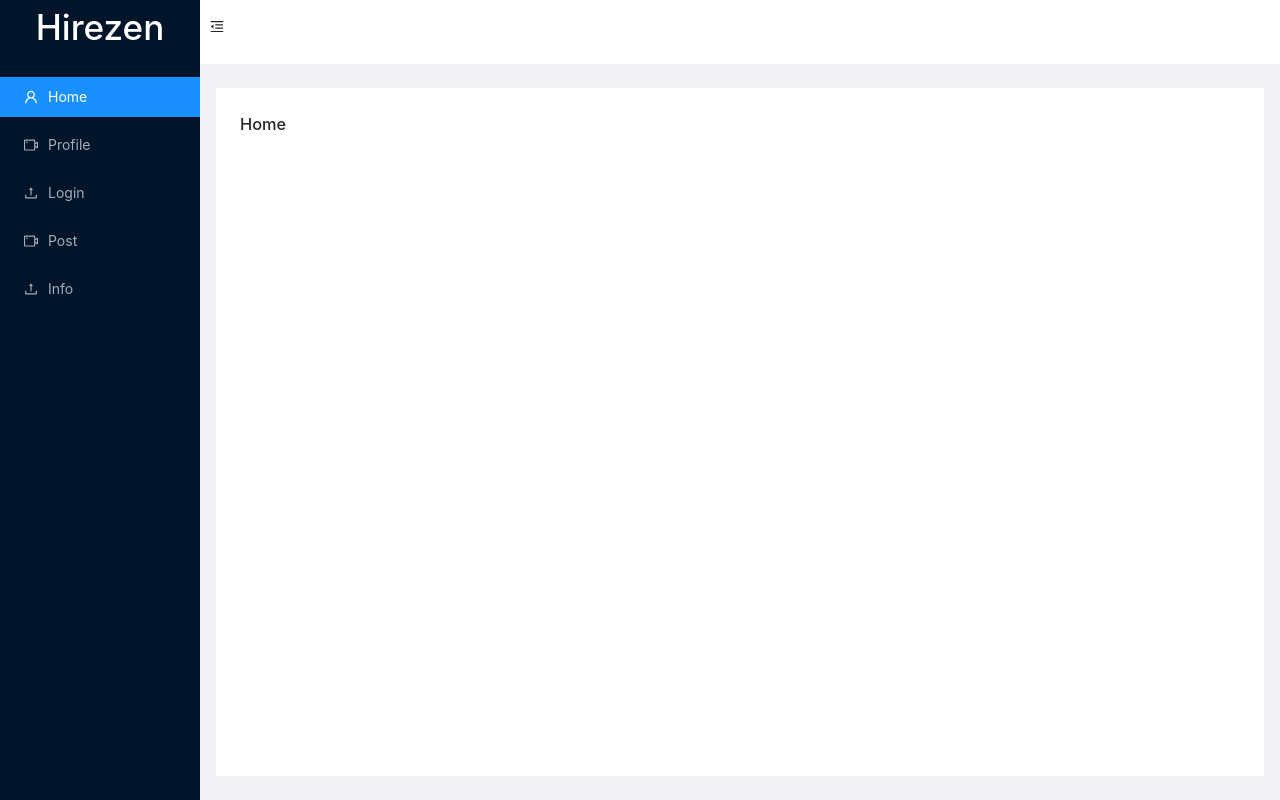
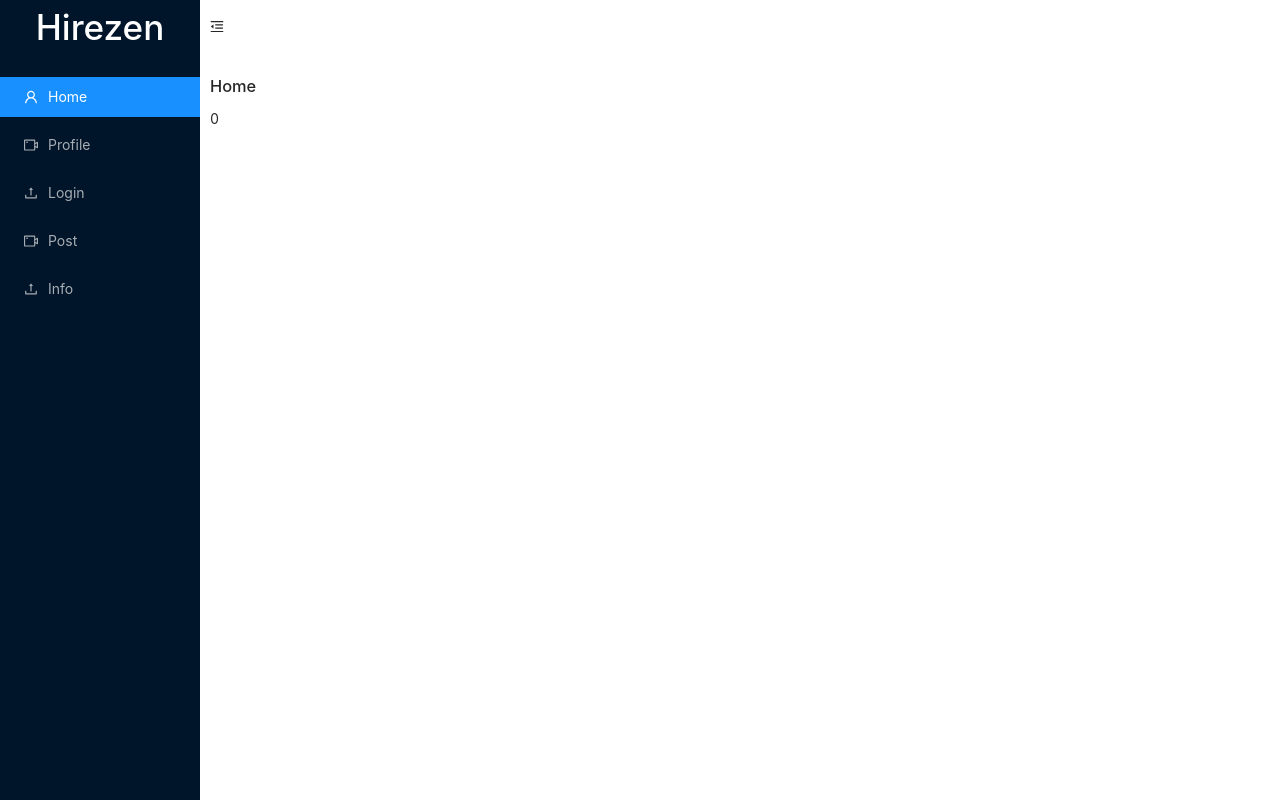
Before and after one commit to YashKumar-0307/Hirezen, a React (Create React App) app in the folder client/: page / in a window 1280 px wide. Built offline with nearby package versions, Linux system fonts and the light colour scheme; no server answers.

Commit message:
Redux setup

```diff
--- a/client/src/index.css
+++ b/client/src/index.css
@@ -52,3 +52,8 @@ code {
 .logo h1 {
   color: white !important;
 }
+
+.ant-layout-content {
+  margin: 0 !important;
+  padding: 10px !important;
+}
--- a/client/src/pages/Home.jsx
+++ b/client/src/pages/Home.jsx
@@ -1,11 +1,22 @@
-import React from "react";
+import React, { useEffect } from "react";
 import DefaultLayout from "../components/DefaultLayout";
+import { useSelector, useDispatch } from "react-redux";
+import { getAllJobs } from "../redux/actions/jobsAction";
 
 function Home() {
+  // Accessing array data present in jobsReducer
+  const { jobs } = useSelector((state) => state.jobsReducer);
+  const dispatch = useDispatch();
+
+  useEffect(() => {
+    dispatch(getAllJobs());
+  }, []);
+
   return (
     <div>
       <DefaultLayout>
         <h1>Home</h1>
+        {jobs.length}
       </DefaultLayout>
     </div>
   );
--- /dev/null
+++ b/client/src/redux/actions/jobsAction.js
@@ -0,0 +1,11 @@
+import axios from "axios";
+
+// dispatch is middleware with the help of which we call reducer after successfull API operations.
+export const getAllJobs = () => async (dispatch) => {
+  try {
+    const response = await axios.get("/api/jobs/getalljobs");
+    dispatch({ type: "GET_ALL_JOBS", payload: response.data });
+  } catch (error) {
+    console.log(error);
+  }
+};
--- /dev/null
+++ b/client/src/redux/reducers/jobsReducer.js
@@ -0,0 +1,16 @@
+const initialState = {
+  jobs: [],
+};
+
+export const jobsReducer = (state = initialState, action) => {
+  switch (action.type) {
+    case "GET_ALL_JOBS":
+      return {
+        // We have to keep state constant and update jobs array
+        ...state,
+        jobs: action.payload,
+      };
+    default:
+      return state;
+  }
+};
--- /dev/null
+++ b/client/src/redux/store.js
@@ -0,0 +1,16 @@
+import { combineReducers } from "redux";
+import { createStore, applyMiddleware } from "redux";
+import thunk from "redux-thunk";
+import { jobsReducer } from "./reducers/jobsReducer";
+import { composeWithDevTools } from "redux-devtools-extension";
+
+const rootReducer = combineReducers({
+  jobsReducer: jobsReducer,
+});
+
+const store = createStore(
+  rootReducer,
+  composeWithDevTools(applyMiddleware(thunk))
+);
+
+export default store;
```
Also changed, not shown: client/package.json (+7 -1 lines), client/src/index.js (+10 -8 lines), 2 other files (tests, documents, lock files or other folders).
